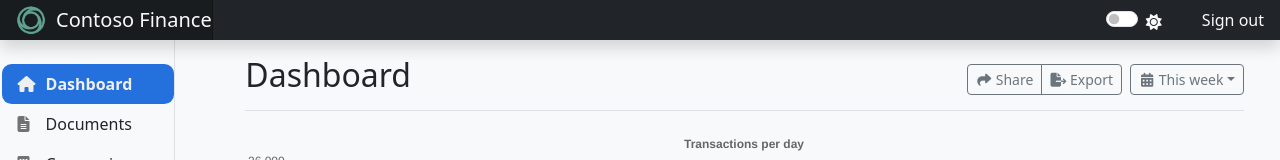
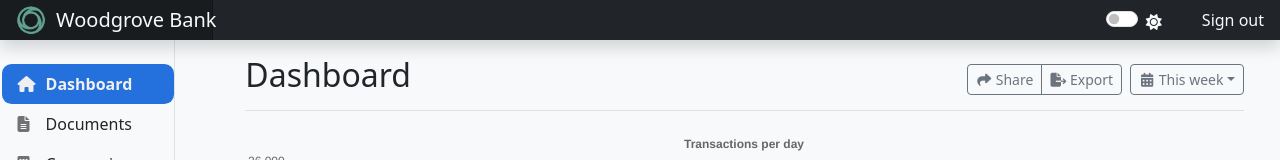
Before and after one commit to solliancenet/microsoft-postgresql-solution-accelerator-build-your-own-ai-copilot, a React (Create React App) app in the folder src/userportal/: page / in a window 1280 px wide. Shown: the top 160 px of the page. Built offline with nearby package versions, Linux system fonts and the light colour scheme; no server answers.

Commit message:
rename to Woodgrove Bank

```diff
--- a/src/userportal/public/index.html
+++ b/src/userportal/public/index.html
@@ -9,7 +9,7 @@
       name="description"
       content="Web site created using create-react-app"
     />
-    <meta name="author" content="Solliance, Chris Pietschmann" />
+    <meta name="author" content="Solliance, Chris Pietschmann, Joel Hulen, Hamish Watson, Kyle Bunting" />
     <link rel="apple-touch-icon" href="%PUBLIC_URL%/logo192.png" />
     <!--
       manifest.json provides metadata used when your web app is installed on a
@@ -25,7 +25,7 @@
       work correctly both with client-side routing and a non-root public URL.
       Learn how to configure a non-root public URL by running `npm run build`.
     -->
-    <title>Contoso Finance</title>
+    <title>Woodgrove Bank</title>
   </head>
   <body id="root">
     <noscript>You need to enable JavaScript to run this app.</noscript>
--- a/src/userportal/src/App.js
+++ b/src/userportal/src/App.js
@@ -39,8 +39,8 @@ function App() {
     <span>
       <header className={`navbar navbar-dark sticky-top bg-dark flex-md-nowrap p-0 shadow`}>
         <a className="navbar-brand col-md-3 col-lg-2 me-0 px-3 d-flex align-items-center" href="#">
-          <img src="logo192.png" alt="Contoso Finance" className="logo" />
-          <span className="ms-2 text-light">Contoso Finance</span>
+          <img src="logo192.png" alt="Woodgrove Bank" className="logo" />
+          <span className="ms-2 text-light">Woodgrove Bank</span>
         </a>
         <div className="navbar-nav flex-row ms-auto">
           <div className="nav-item text-nowrap d-flex align-items-center">
```
